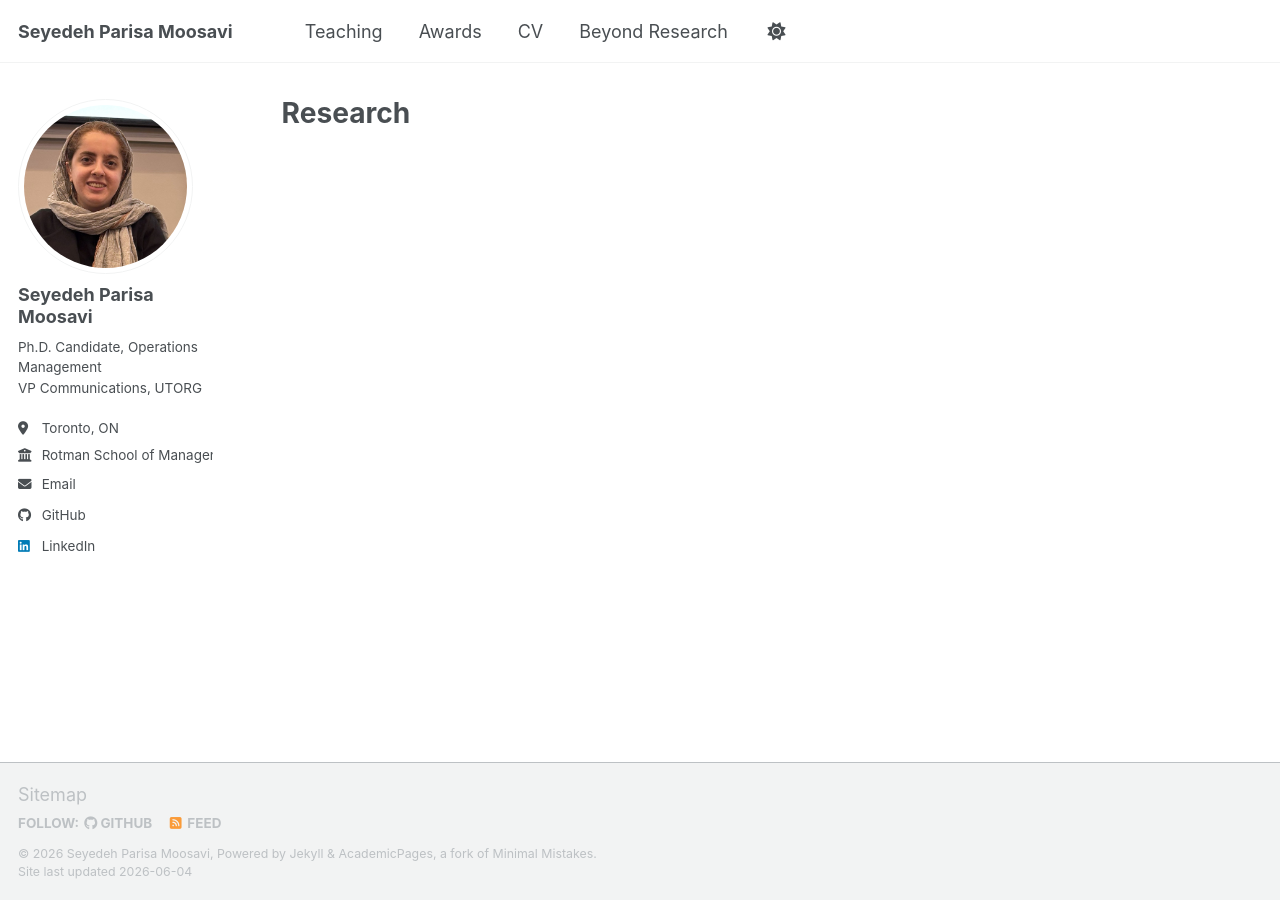
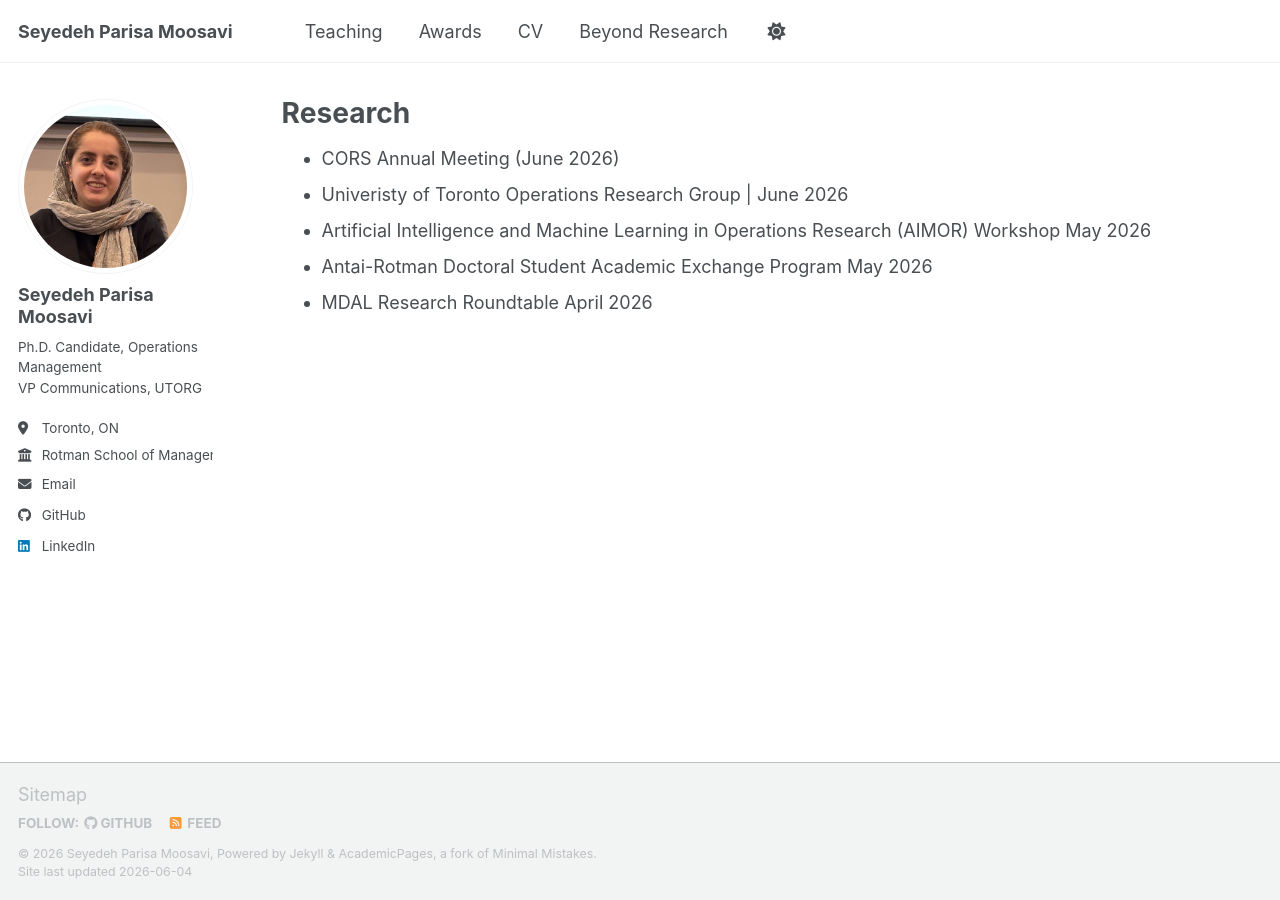
Before and after one commit to parisamsv/parisamsv.github.io, a Jekyll site: the page built from _pages/publications.html, in a window 1280 px wide. Built offline with Jekyll 4.4.1, drawn with Linux system fonts in a browser that asks for light colours; a script bundle is joined from its source files by our own code; library files that are not in the unit come from our copies.

Commit message:
Update publications.html

```diff
--- a/_pages/publications.html
+++ b/_pages/publications.html
@@ -4,3 +4,26 @@ title: "Research"
 permalink: /research/
 author_profile: true
 ---
+
+<ul class="no-border-list">
+  <li>
+    <span class="item-text">CORS Annual Meeting</span>
+    <span class="item-date">(June 2026)</span>
+  </li>
+  <li>
+    <span class="item-text">Univeristy of Toronto Operations Research Group</span>
+    <span class="item-date"> | June 2026</span>
+  </li>
+  <li>
+    <span class="item-text">Artificial Intelligence and Machine Learning in Operations Research (AIMOR) Workshop</span>
+    <span class="item-date">May 2026</span>
+  </li>
+  <li>
+    <span class="item-text">Antai-Rotman Doctoral Student Academic Exchange Program</span>
+    <span class="item-date">May 2026</span>
+  </li>
+  <li>
+    <span class="item-text">MDAL Research Roundtable</span>
+    <span class="item-date">April 2026</span>
+  </li>
+</ul>
```
